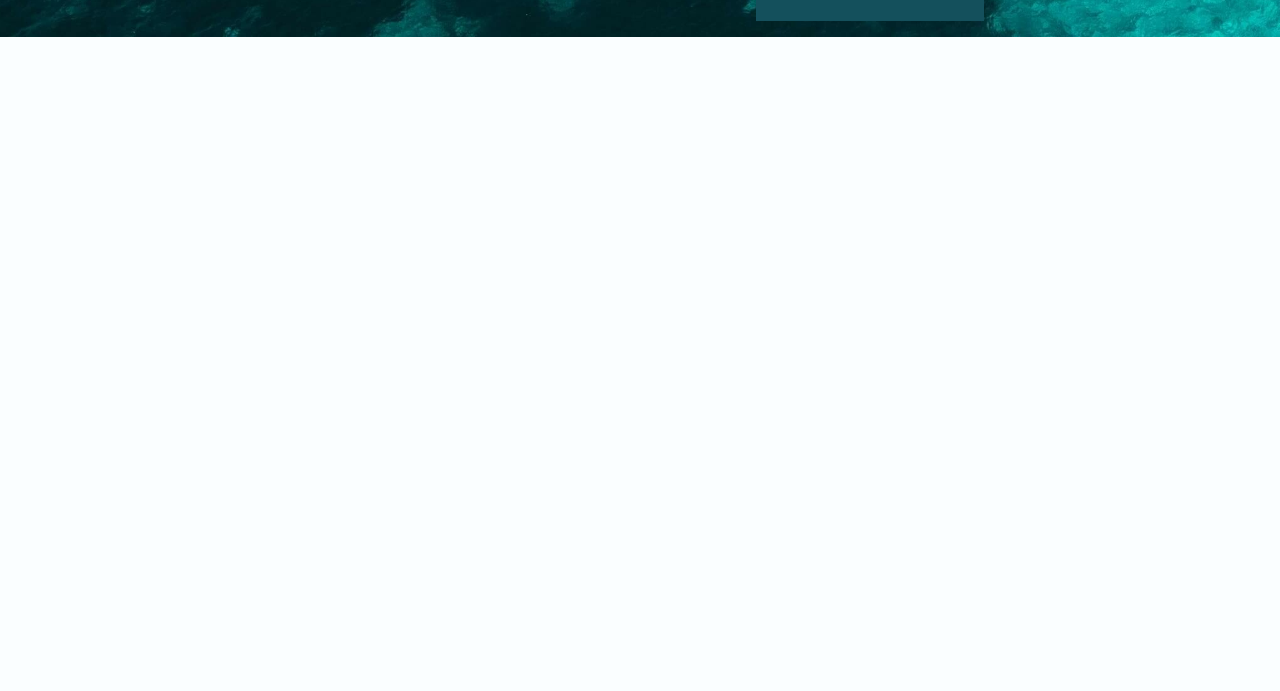
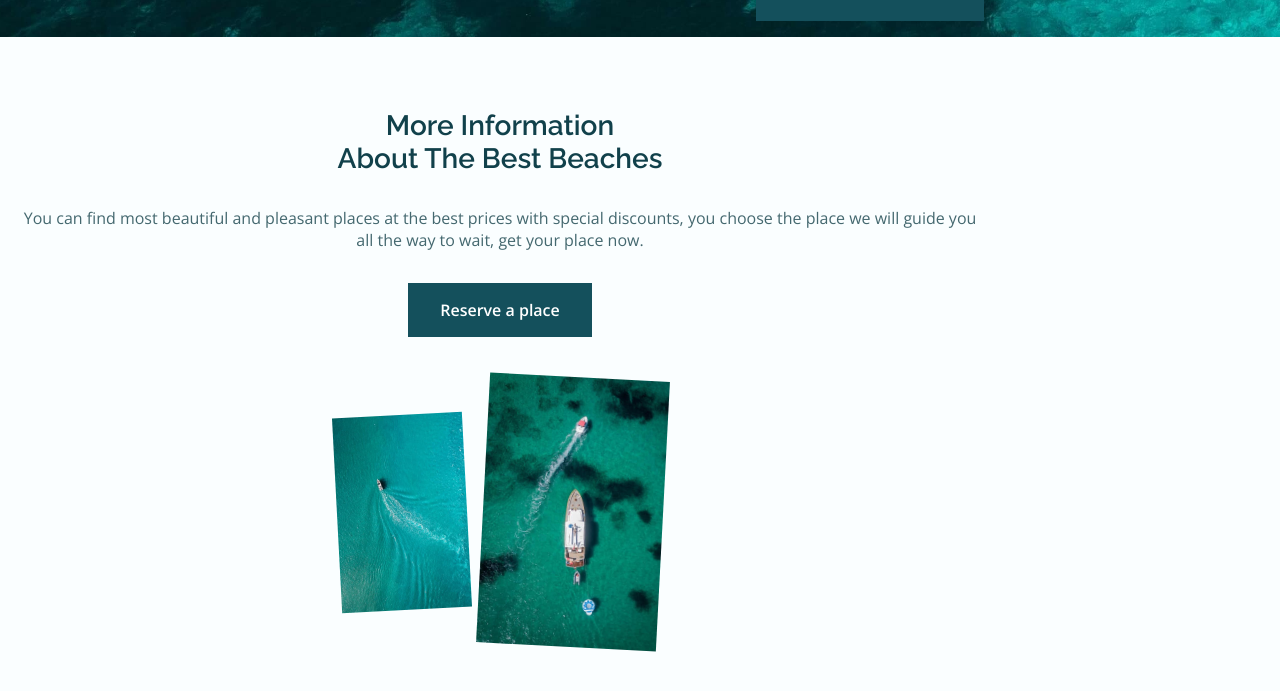
Before and after one commit to freetimezp/js-travel-01, a plain HTML site: page index.html in a window 1280 px wide. Shown: the part 763-1454 px from the top of the page. Drawn offline with nearby package versions, Linux system fonts and the light colour scheme.

Commit message:
05. js-travel-01. About block.

```diff
--- a/assets/css/styles.css
+++ b/assets/css/styles.css
@@ -395,7 +395,48 @@ input {
 }
 
 /*=============== ABOUT ===============*/
+.about__data {
+    text-align: center;
+}
 
+.about__container {
+    row-gap: 2.5rem;
+}
+
+.about__description {
+    margin-bottom: var(--mb-2);
+}
+
+.about__img {
+    display: flex;
+    column-gap: 1rem;
+    align-items: center;
+    justify-content: center;
+}
+
+.about__img-overlay {
+
+}
+
+.about__img-one {
+    width: 130px;
+    transform: rotate(-3deg);
+}
+
+.about__img-two {
+    width: 180px;
+    transform: rotate(3deg);
+}
+
+.about__img-one,
+.about__img-two {
+    transition: var(--img-transition);
+}
+
+.about__img-one:hover,
+.about__img-two:hover {
+    transform: var(--img-scale);
+}
 
 /*=============== DISCOVER ===============*/
 
--- a/index.html
+++ b/index.html
@@ -88,7 +88,25 @@
 
             <!--==================== ABOUT ====================-->
             <section class="about section" id="about">
+                <div class="about__container container grid">
+                    <div class="about__data">
+                        <h2 class="section__title about__title">More Information <br> About The Best Beaches</h2>
+                        <p class="about__description">
+                            You can find most beautiful and pleasant places at the best prices with special discounts,
+                            you choose the place we will guide you all the way to wait, get your place now.
+                        </p>
+                        <a href="#" class="button">Reserve a place</a>
+                    </div>
 
+                    <div class="about__img">
+                        <div class="about__img-overlay">
+                            <img src="assets/img/about1.jpg" alt="about" class="about__img-one">
+                        </div>
+                        <div class="about__img-overlay">
+                            <img src="assets/img/about2.jpg" alt="about" class="about__img-two">
+                        </div>
+                    </div>
+                </div>
             </section>
 
             <!--==================== DISCOVER ====================-->
```
